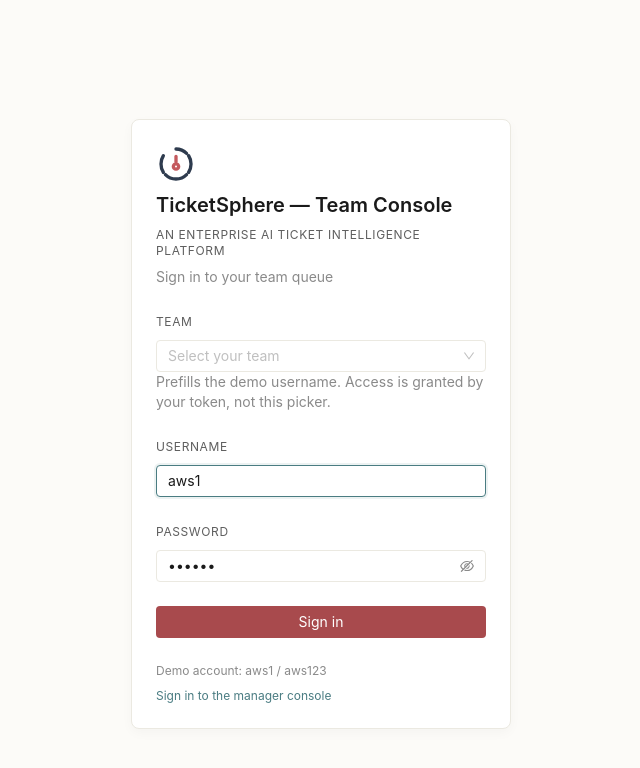
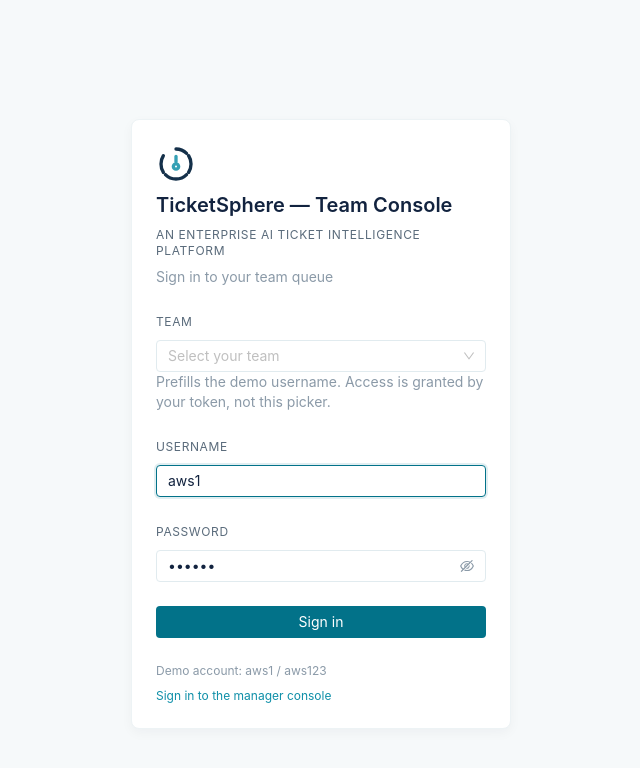
Before and after one commit to VidhiSethiya/BrainByte_RegionalFinals, a React (Vite) app in the folder frontend/: page /login in a window 1280 px wide. Shown: the top 768 px of the page, without its empty margins (319-959 px from the left). Built offline with nearby package versions, Linux system fonts and the light colour scheme.

Commit message:
layout chnges

```diff
--- a/frontend/src/components/StatTile.tsx
+++ b/frontend/src/components/StatTile.tsx
@@ -28,6 +28,53 @@ interface StatTileProps {
   loading?: boolean;
   extra?: ReactNode;
   onClick?: () => void;
+  /** Small circular glyph on the left. Decorative — the label carries the meaning. */
+  icon?: ReactNode;
+  /** One-line qualifier under the value, e.g. "Critical priority". */
+  caption?: string;
+  /** Recent history for the inline sparkline. Two points minimum, or it is skipped. */
+  trend?: number[];
+}
+
+/**
+ * Inline sparkline. Hand-drawn rather than a Recharts instance: twelve of these
+ * on a screen would mount twelve responsive containers for sixty pixels each.
+ * Decorative and `aria-hidden` — the number beside it is the accessible value.
+ */
+function Sparkline({ points, tone }: { points: number[]; tone: StatTone }) {
+  const width = 100;
+  const height = 20;
+  const min = Math.min(...points);
+  const max = Math.max(...points);
+  const span = max - min || 1;
+  const path = points
+    .map((point, index) => {
+      const x = (index / (points.length - 1)) * width;
+      const y = height - ((point - min) / span) * (height - 4) - 2;
+      return `${index ? "L" : "M"}${x.toFixed(1)},${y.toFixed(1)}`;
+    })
+    .join(" ");
+
+  return (
+    <svg
+      className="sparkline"
+      width="100%"
+      height={height}
+      preserveAspectRatio="none"
+      viewBox={`0 0 ${width} ${height}`}
+      fill="none"
+      aria-hidden="true"
+      focusable="false"
+    >
+      <path
+        d={path}
+        stroke={TONE_COLOR[tone === "default" ? "info" : tone]}
+        strokeWidth={1.5}
+        strokeLinecap="round"
+        strokeLinejoin="round"
+      />
+    </svg>
+  );
 }
 
 export default function StatTile({
@@ -39,6 +86,9 @@ export default function StatTile({
   loading = false,
   extra,
   onClick,
+  icon,
+  caption,
+  trend,
 }: StatTileProps) {
   const display = value === null || value === undefined ? "—" : value;
   // Long values (currency, token counts) step down a size rather than wrapping
@@ -63,9 +113,13 @@ export default function StatTile({
             }
           : undefined
       }
+      className={`stat-tile${onClick ? " is-interactive" : ""}`}
       styles={{ body: { padding: 16 } }}
     >
-      <Flex vertical gap={8}>
+      <Flex align="center" gap={12}>
+        {icon && <span className="stat-icon">{icon}</span>}
+
+        <Flex vertical gap={2} flex={1} style={{ minWidth: 0 }}>
           <Flex align="center" justify="space-between" gap={8}>
             <span className="label">{label}</span>
             {extra}
@@ -90,6 +144,15 @@ export default function StatTile({
               )}
             </Typography.Text>
           )}
+
+          {caption && !loading && (
+            <Typography.Text style={{ fontSize: 12, color: TONE_COLOR[tone] }}>{caption}</Typography.Text>
+          )}
+
+          {/* Under the value, never beside it — a 3-column tile has no room to
+              put a chart next to a 32px figure without the two colliding. */}
+          {trend && trend.length > 1 && !loading && <Sparkline points={trend} tone={tone} />}
+        </Flex>
       </Flex>
     </Card>
   );
--- a/frontend/src/components/chartTheme.ts
+++ b/frontend/src/components/chartTheme.ts
@@ -5,13 +5,29 @@
  * pinned here once and imported. Never inline a colour in a chart.
  */
 
-/** clay, teal, ochre, navy — in this order, always. */
-export const SERIES = ["#C45A5E", "#4A7C82", "#B08D57", "#2E3B4E"];
+/** teal, sky, amber, navy — in this order, always. */
+export const SERIES = ["#027289", "#4FB3C4", "#DE8433", "#14304A"];
 
-export const AXIS = "#2E3B4E";
-export const GRID = "#EBE9E1";
+export const AXIS = "#14304A";
+export const GRID = "#E1EBEF";
 export const SURFACE = "#FFFFFF";
-export const TEXT_SECONDARY = "#5E5E5E";
+export const TEXT_SECONDARY = "#5A6B7B";
+
+/**
+ * Recharts series animation. Long enough to read as a draw-in, short enough
+ * that a manager scanning four charts never waits for one.
+ */
+export const ANIMATION = {
+  isAnimationActive: true,
+  animationDuration: 700,
+  animationEasing: "ease-out",
+} as const;
+
+/** Stagger by series index so a grouped bar chart draws in order, not at once. */
+export const animationFor = (index: number) => ({
+  ...ANIMATION,
+  animationBegin: index * 120,
+});
 
 /** Every chart is this tall, inside a `<Card size="small">`. */
 export const CHART_HEIGHT = 260;
@@ -29,11 +45,11 @@ export const tooltipProps = {
     background: SURFACE,
     border: `1px solid ${GRID}`,
     borderRadius: 8,
-    boxShadow: "0 8px 24px rgba(0,0,0,0.06)",
+    boxShadow: "0 10px 28px rgba(18,35,63,0.10)",
     fontSize: 13,
   },
   labelStyle: { color: TEXT_SECONDARY, fontSize: 12 },
-  cursor: { fill: "rgba(46,59,78,0.04)" },
+  cursor: { fill: "rgba(2,114,137,0.06)" },
 } as const;
 
 export const legendProps = {
--- a/frontend/src/index.css
+++ b/frontend/src/index.css
@@ -1,28 +1,30 @@
+/* Ocean Teal. Colour lives here and in main.tsx / chartTheme.ts, nowhere else. */
 :root {
-  --bg-app: #FCFBF8;
+  --bg-app: #F6F9FA;
   --bg-surface: #FFFFFF;
-  --bg-surface-alt: #F5F4F0;
+  --bg-surface-alt: #EDF4F6;
 
-  --accent: #C45A5E;            /* non-text use only */
-  --accent-action: #A84A4D;     /* text-bearing fills */
-  --accent-action-hover: #8F3E41;
-  --accent-secondary: #4A7C82;
-  --structural-navy: #2E3B4E;
+  --accent: #35A0B5;            /* non-text use only */
+  --accent-action: #027289;     /* text-bearing fills */
+  --accent-action-hover: #015C6E;
+  --accent-secondary: #0E8FA8;
+  --accent-soft: #E6F2F5;
+  --structural-navy: #14304A;
 
-  --text-primary: #1A1A1A;
-  --text-secondary: #5E5E5E;
-  --text-tertiary: #8A8A8A;
-  --border-color: #EBE9E1;
+  --text-primary: #12233F;
+  --text-secondary: #5A6B7B;
+  --text-tertiary: #8B9AA8;
+  --border-color: #E1EBEF;
 
-  --success: #4F7A5B;
-  --warning: #B08D57;
-  --error: #A84A4D;
-  --info: #4A7C82;
+  --success: #0E8A6E;
+  --warning: #DE8433;
+  --error: #D6455D;
+  --info: #0E8FA8;
 
-  --tint-error: rgba(168, 74, 77, 0.08);
-  --tint-warning: rgba(176, 141, 87, 0.10);
-  --tint-info: rgba(74, 124, 130, 0.08);
-  --tint-success: rgba(79, 122, 91, 0.08);
+  --tint-error: rgba(214, 69, 93, 0.08);
+  --tint-warning: rgba(222, 132, 51, 0.10);
+  --tint-info: rgba(14, 143, 168, 0.08);
+  --tint-success: rgba(14, 138, 110, 0.08);
 
   --font-body: 'JJ Circular Std Book', 'Circular Std', 'Inter', system-ui, -apple-system, 'Segoe UI', sans-serif;
   --font-heading: 'JJ Circular Std Black', 'Circular Std', 'Inter', system-ui, sans-serif;
@@ -30,10 +32,15 @@
   --radius-sm: 4px;
   --radius-md: 8px;
   --space: 8px;
-  --shadow-card: 0 4px 12px rgba(0, 0, 0, 0.03);
-  --shadow-float: 0 8px 24px rgba(0, 0, 0, 0.06);
+  --shadow-card: 0 4px 12px rgba(18, 35, 63, 0.04);
+  --shadow-hover: 0 10px 24px rgba(2, 114, 137, 0.10);
+  --shadow-float: 0 10px 28px rgba(18, 35, 63, 0.10);
 
-  --glass-bg: rgba(252, 251, 248, 0.72);
+  --ease-out: cubic-bezier(0.22, 1, 0.36, 1);
+  --dur-fast: 140ms;
+  --dur-base: 220ms;
+
+  --glass-bg: rgba(246, 249, 250, 0.78);
   --glass-blur: blur(12px) saturate(115%);
 }
 
@@ -276,8 +283,137 @@ h1 {
 }
 
 @keyframes ts-ring {
-  0% { box-shadow: 0 0 0 0 rgba(196, 90, 94, 0.35); }
-  100% { box-shadow: 0 0 0 8px rgba(196, 90, 94, 0); }
+  0% { box-shadow: 0 0 0 0 rgba(2, 114, 137, 0.35); }
+  100% { box-shadow: 0 0 0 8px rgba(2, 114, 137, 0); }
+}
+
+/* ---- motion ---------------------------------------------------------------
+   Short, low-travel and interruptible. Every rule below is switched off by the
+   prefers-reduced-motion block at the bottom of this file. */
+
+/* Cards lift on hover. AntD cards, our stat tiles and the chart cards all get
+   it from one rule so eight surfaces cannot drift into eight behaviours. */
+.ant-card {
+  transition:
+    transform var(--dur-base) var(--ease-out),
+    box-shadow var(--dur-base) var(--ease-out),
+    border-color var(--dur-base) var(--ease-out);
+}
+
+.ant-card:hover {
+  transform: translateY(-2px);
+  box-shadow: var(--shadow-hover);
+  border-color: color-mix(in srgb, var(--accent-action) 25%, var(--border-color));
+}
+
+/* A card whose whole body is a control gets a stronger affordance. */
+.is-interactive {
+  cursor: pointer;
+}
+
+.is-interactive:active {
+  transform: translateY(0);
+}
+
+/* Stat tiles: lift, and pull the accent rail in from the left edge. */
+.stat-tile {
+  position: relative;
+  overflow: hidden;
+}
+
+.stat-tile::before {
+  content: "";
+  position: absolute;
+  inset: 0 auto 0 0;
+  width: 3px;
+  background: var(--accent-action);
+  transform: scaleY(0);
+  transform-origin: bottom;
+  transition: transform var(--dur-base) var(--ease-out);
+}
+
+.stat-tile:hover::before {
+  transform: scaleY(1);
+}
+
+.stat-icon {
+  display: inline-flex;
+  align-items: center;
+  justify-content: center;
+  width: 36px;
+  height: 36px;
+  border-radius: 50%;
+  background: var(--accent-soft);
+  color: var(--accent-action);
+  font-size: 16px;
+  flex: none;
+  transition: transform var(--dur-base) var(--ease-out);
+}
+
+.stat-tile:hover .stat-icon {
+  transform: scale(1.06);
+}
+
+/* Sparkline draws itself in once, left to right. */
+.sparkline {
+  display: block;
+  margin-top: 2px;
+}
+
+.sparkline path {
+  vector-effect: non-scaling-stroke;
+  stroke-dasharray: 200;
+  stroke-dashoffset: 200;
+  animation: ts-draw 900ms var(--ease-out) forwards;
+}
+
+@keyframes ts-draw {
+  to { stroke-dashoffset: 0; }
+}
+
+/* Buttons and menu items: colour and lift, never a size jump. */
+.ant-btn {
+  transition:
+    background-color var(--dur-fast) var(--ease-out),
+    border-color var(--dur-fast) var(--ease-out),
+    color var(--dur-fast) var(--ease-out),
+    box-shadow var(--dur-fast) var(--ease-out),
+    transform var(--dur-fast) var(--ease-out);
+}
+
+.ant-btn:not(:disabled):hover {
+  transform: translateY(-1px);
+}
+
+.ant-btn:not(:disabled):active {
+  transform: translateY(0);
+}
+
+.ant-menu-item {
+  transition:
+    background-color var(--dur-fast) var(--ease-out),
+    color var(--dur-fast) var(--ease-out),
+    padding-inline-start var(--dur-fast) var(--ease-out);
+}
+
+.ant-menu-item:hover {
+  padding-inline-start: 28px !important;
+}
+
+/* Table rows: the hover tint comes from the theme; this adds the cursor cue. */
+.ant-table-tbody > tr > td {
+  transition: background-color var(--dur-fast) var(--ease-out);
+}
+
+/* Page content fades up on mount — one small move, 180ms, no stagger cascade. */
+.page-enter {
+  animation: ts-fade-in var(--dur-base) var(--ease-out) both;
+}
+
+/* Charts animate their own series (Recharts `isAnimationActive`); this is the
+   card they sit in. */
+.chart-card .recharts-wrapper {
+  animation: ts-fade-in var(--dur-base) var(--ease-out) both;
 }
 
 @keyframes ts-fade-in {
@@ -292,6 +428,41 @@ h1 {
 /* Never put a white card on a white page — the sider needs its own edge. */
 .app-sider {
   border-right: 1px solid var(--border-color);
+}
+
+/* Sider footer: pinned to the bottom, above the collapse rail. */
+.app-sider .ant-layout-sider-children {
+  display: flex;
+  flex-direction: column;
+}
+
+.sider-user {
+  margin-top: auto;
+  padding: 12px 16px;
+  border-top: 1px solid var(--border-color);
+  overflow: hidden;
+}
+
+.status-dot {
+  display: inline-block;
+  width: 6px;
+  height: 6px;
+  border-radius: 50%;
+  background: var(--success);
+  margin-inline-end: 4px;
+  vertical-align: middle;
+}
+
+/* The selected nav item carries a teal rail, not just a tint. */
+.ant-menu-item-selected::before {
+  content: "";
+  position: absolute;
+  inset-inline-start: 0;
+  top: 6px;
+  bottom: 6px;
+  width: 3px;
+  border-radius: 0 2px 2px 0;
+  background: var(--accent-action);
 }
 
 .brand-block {
@@ -399,4 +570,19 @@ h1 {
     animation-iteration-count: 1 !important;
     transition-duration: 0.001ms !important;
   }
+
+  /* Movement is the part that hurts — remove it, keep the colour change. */
+  .ant-card:hover,
+  .ant-btn:not(:disabled):hover,
+  .stat-tile:hover .stat-icon {
+    transform: none;
+  }
+
+  .ant-menu-item:hover {
+    padding-inline-start: 24px !important;
+  }
+
+  .sparkline path {
+    stroke-dashoffset: 0;
+  }
 }
--- a/frontend/src/main.tsx
+++ b/frontend/src/main.tsx
@@ -24,21 +24,21 @@ const queryClient = new QueryClient({
 const ticketSphereTheme = {
   algorithm: theme.defaultAlgorithm,
   token: {
-    colorPrimary: "#A84A4D",
-    colorInfo: "#4A7C82",
-    colorSuccess: "#4F7A5B",
-    colorWarning: "#B08D57",
-    colorError: "#A84A4D",
+    colorPrimary: "#027289",
+    colorInfo: "#0E8FA8",
+    colorSuccess: "#0E8A6E",
+    colorWarning: "#DE8433",
+    colorError: "#D6455D",
 
-    colorBgLayout: "#FCFBF8",
+    colorBgLayout: "#F6F9FA",
     colorBgContainer: "#FFFFFF",
     colorBgElevated: "#FFFFFF",
 
-    colorText: "#1A1A1A",
-    colorTextSecondary: "#5E5E5E",
-    colorTextTertiary: "#8A8A8A",
-    colorBorder: "#EBE9E1",
-    colorBorderSecondary: "#EBE9E1",
+    colorText: "#12233F",
+    colorTextSecondary: "#5A6B7B",
+    colorTextTertiary: "#8B9AA8",
+    colorBorder: "#E1EBEF",
+    colorBorderSecondary: "#EDF3F5",
 
     borderRadius: 4,
     borderRadiusLG: 8,
@@ -53,34 +53,34 @@ const ticketSphereTheme = {
     lineHeight: 1.43,
 
     controlHeight: 32,
-    boxShadow: "0 4px 12px rgba(0,0,0,0.03)",
-    boxShadowSecondary: "0 8px 24px rgba(0,0,0,0.06)",
+    boxShadow: "0 4px 12px rgba(18,35,63,0.04)",
+    boxShadowSecondary: "0 10px 28px rgba(18,35,63,0.10)",
     wireframe: false,
   },
   components: {
-    Layout: { bodyBg: "#FCFBF8", headerBg: "#FFFFFF", siderBg: "#F5F4F0", headerHeight: 56 },
+    Layout: { bodyBg: "#F6F9FA", headerBg: "#FFFFFF", siderBg: "#FBFDFD", headerHeight: 56 },
     Menu: {
-      itemBg: "#F5F4F0",
-      itemSelectedBg: "#FFFFFF",
-      itemSelectedColor: "#A84A4D",
-      itemHoverBg: "#FCFBF8",
+      itemBg: "#FBFDFD",
+      itemSelectedBg: "#E6F2F5",
+      itemSelectedColor: "#027289",
+      itemHoverBg: "#EDF4F6",
       itemBorderRadius: 4,
     },
     Table: {
-      headerBg: "#F5F4F0",
-      headerColor: "#5E5E5E",
-      rowHoverBg: "#FCFBF8",
-      borderColor: "#EBE9E1",
+      headerBg: "#F3F8F9",
+      headerColor: "#5A6B7B",
+      rowHoverBg: "#F6FBFC",
+      borderColor: "#E1EBEF",
       cellPaddingBlock: 12,
     },
     Card: { paddingLG: 24, headerBg: "transparent" },
     Button: { primaryShadow: "none", defaultShadow: "none", contentFontSize: 14 },
     Input: {
-      activeBorderColor: "#4A7C82",
-      hoverBorderColor: "#4A7C82",
-      activeShadow: "0 0 0 2px rgba(74,124,130,0.10)",
+      activeBorderColor: "#027289",
+      hoverBorderColor: "#4FA9BC",
+      activeShadow: "0 0 0 2px rgba(2,114,137,0.12)",
     },
-    Tag: { defaultBg: "#F5F4F0", defaultColor: "#5E5E5E" },
+    Tag: { defaultBg: "#F0F5F7", defaultColor: "#5A6B7B" },
   },
 };
 
--- a/frontend/src/pages/Dashboard.tsx
+++ b/frontend/src/pages/Dashboard.tsx
@@ -17,6 +17,7 @@ import {
   CHART_HEIGHT,
   GRID,
   SERIES,
+  animationFor,
   axisProps,
   legendProps,
   tooltipProps,
@@ -111,7 +112,7 @@ export default function Dashboard() {
         ))}
       </Row>
 
-      <Card size="small" title="Latency and groundedness per turn">
+      <Card size="small" title="Latency and groundedness per turn" className="chart-card">
         {metrics.isPending ? (
           <Skeleton active paragraph={{ rows: 5 }} />
         ) : series.length === 0 ? (
@@ -135,6 +136,7 @@ export default function Dashboard() {
                 stroke={SERIES[0]}
                 dot={false}
                 strokeWidth={2}
+                {...animationFor(0)}
               />
               <Line
                 yAxisId="right"
@@ -143,6 +145,7 @@ export default function Dashboard() {
                 stroke={SERIES[1]}
                 dot={false}
                 strokeWidth={2}
+                {...animationFor(1)}
               />
             </LineChart>
           </ResponsiveContainer>
```
Also changed, not shown: frontend/src/layouts/AppLayout.tsx (+20 -2 lines), frontend/src/pages/Control.tsx (+29 -7 lines), frontend/src/pages/Queue.tsx (+22 -2 lines). Lines whose indentation alone changed are shown as unchanged.
